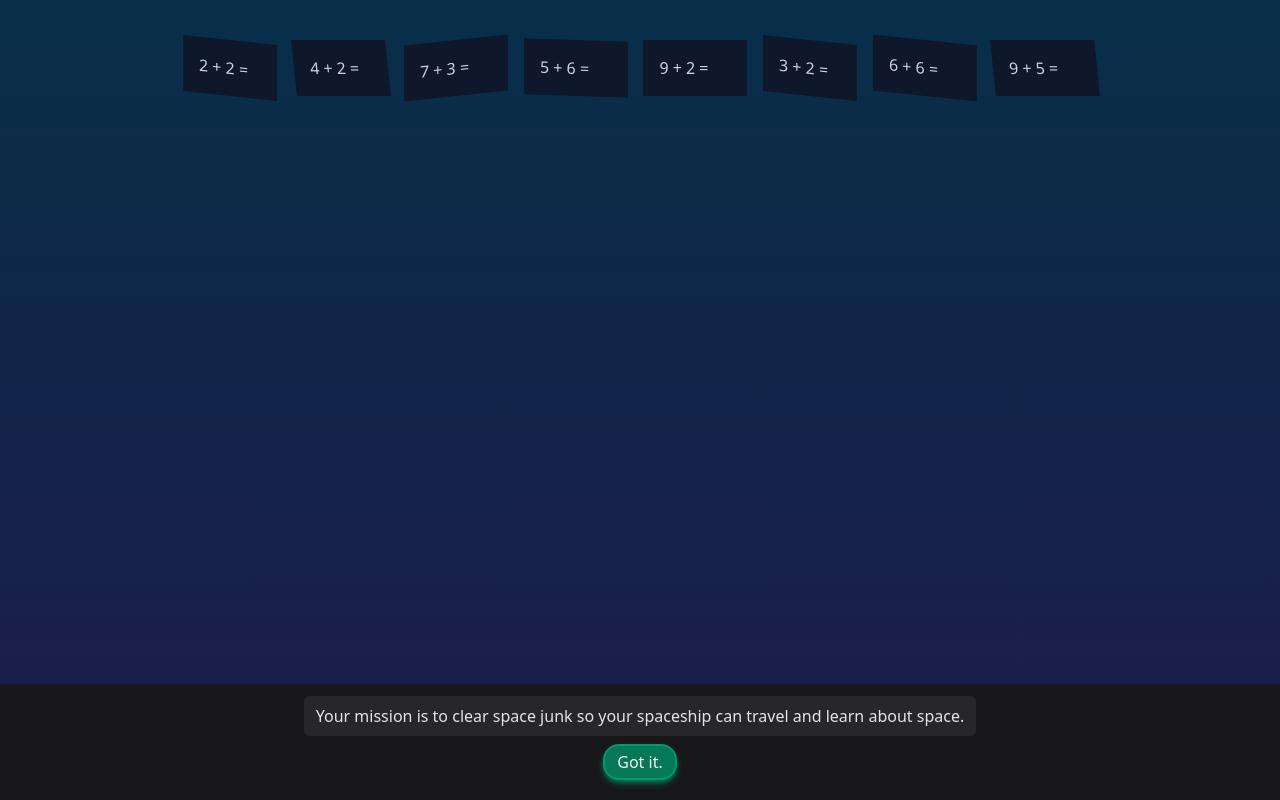
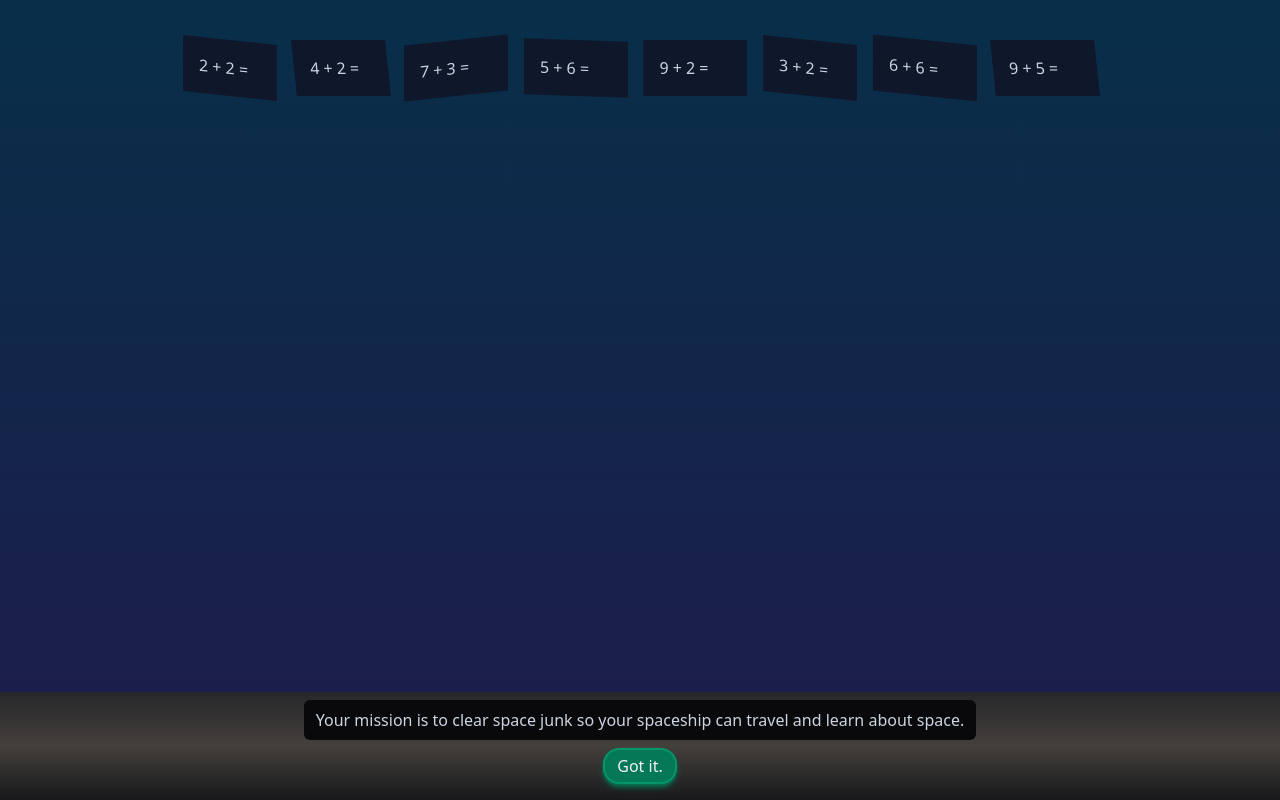
Before and after one commit to Joannamcregan/kids-can-learn, a website: page index.html in a window 1280 px wide. Drawn offline with Linux system fonts and the light colour scheme.

Commit message:
Add files via upload

```diff
--- a/index.html
+++ b/index.html
@@ -36,8 +36,8 @@
                 <p>9 + 5 = <span class="invisible">14</span></p>
             </div>
         </div>
-        <div class="absolute bottom-0 w-screen h-fit bg-zinc-900 border-4 border-zinc-900 p-2">
-            <h1 class="rounded-md w-fit px-3 py-2 mb-2 mx-auto bg-zinc-800 text-zinc-200" id="message">Your mission is to clear space junk so your spaceship can travel and learn about space.</h1>
+        <div class="absolute bottom-0 w-screen h-fit bg-gradient-to-b from-zinc-800 to-zinc-900 via-stone-700 p-2">
+            <h1 class="rounded-md w-fit px-3 py-2 mb-2 mx-auto bg-zinc-950 text-slate-300" id="message">Your mission is to clear space junk so your spaceship can travel and learn about space.</h1>
             <button class="block rounded-2xl shadow-md shadow-emerald-700 my-2 mx-auto bg-emerald-700 border-2 border-emerald-600 text-zinc-100 px-3 py-1" id="button">Got it.</button>
         </div>
     </main>
```
Also changed, not shown: src/output.css.
